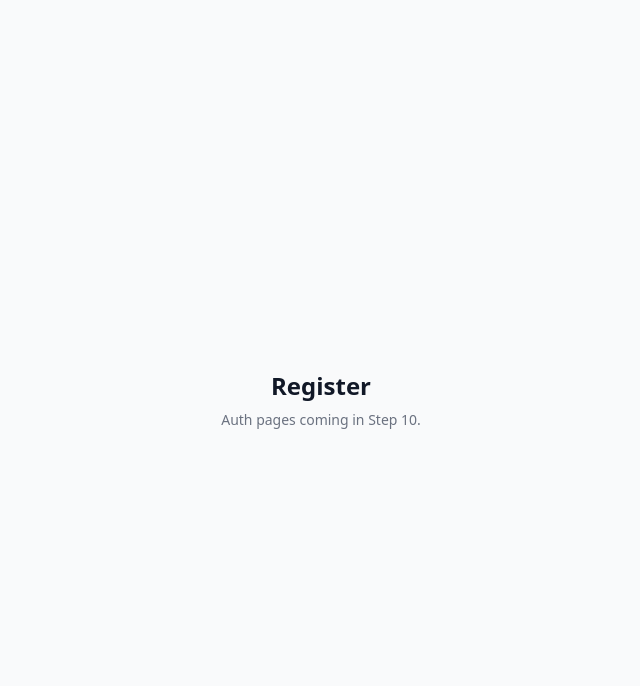
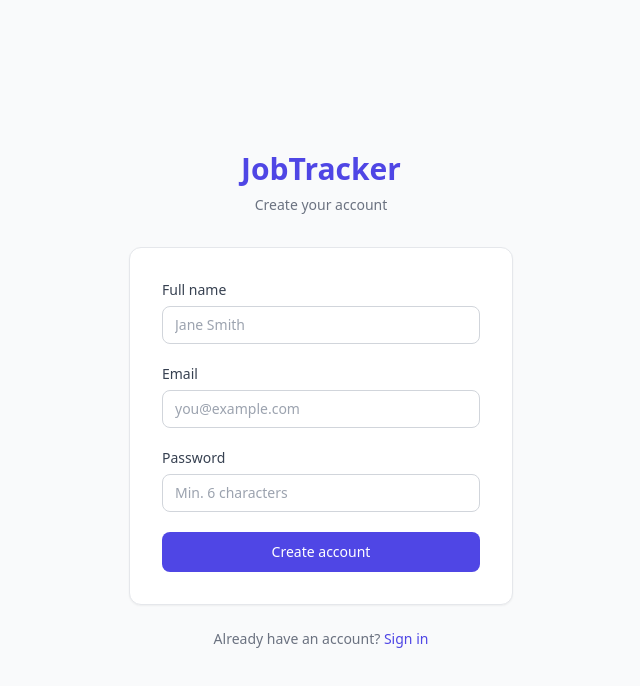
Before and after one commit to hamamciserhad/job-application-tracker, a Vue app in the folder frontend/: page /register in a window 1280 px wide. Shown: the top 686 px of the page, without its empty margins (319-959 px from the left). Built offline with nearby package versions, Linux system fonts and the light colour scheme.

Commit message:
feat: build auth pages and pinia store integration

```diff
--- a/frontend/src/layouts/AppLayout.vue
+++ b/frontend/src/layouts/AppLayout.vue
@@ -23,6 +23,9 @@
       </nav>
 
       <div class="py-4 px-3 border-t border-gray-200">
+        <div v-if="authStore.user" class="px-3 py-2 mb-1 text-sm text-gray-700 font-medium truncate">
+          {{ authStore.user.name }}
+        </div>
         <button
           @click="logout"
           class="w-full text-left px-3 py-2 rounded-md text-sm font-medium text-gray-500 hover:bg-red-50 hover:text-red-600 transition-colors"
@@ -46,11 +49,13 @@
 </template>
 
 <script setup lang="ts">
-import { computed } from 'vue'
+import { computed, onMounted } from 'vue'
 import { RouterLink, RouterView, useRoute, useRouter } from 'vue-router'
+import { useAuthStore } from '../stores/authStore'
 
 const route = useRoute()
 const router = useRouter()
+const authStore = useAuthStore()
 
 const navItems = [
   { label: 'Dashboard', to: '/' },
@@ -69,8 +74,13 @@ const pageTitle = computed(() => {
 })
 
 const logout = () => {
-  localStorage.removeItem('accessToken')
-  localStorage.removeItem('refreshToken')
+  authStore.logout()
   router.push('/login')
 }
+
+onMounted(() => {
+  if (!authStore.user) {
+    authStore.fetchUser()
+  }
+})
 </script>
--- a/frontend/src/main.ts
+++ b/frontend/src/main.ts
@@ -1,5 +1,7 @@
 import { createApp } from 'vue'
 import { createPinia } from 'pinia'
+import Toast, { POSITION } from 'vue-toastification'
+import 'vue-toastification/dist/index.css'
 import App from './App.vue'
 import router from './router'
 import './assets/main.css'
@@ -8,5 +10,11 @@ const app = createApp(App)
 
 app.use(createPinia())
 app.use(router)
+app.use(Toast, {
+  position: POSITION.BOTTOM_RIGHT,
+  timeout: 3000,
+  closeOnClick: true,
+  pauseOnHover: true
+})
 
 app.mount('#app')
--- /dev/null
+++ b/frontend/src/stores/authStore.ts
@@ -0,0 +1,64 @@
+import { defineStore } from 'pinia'
+import { ref, computed } from 'vue'
+import api from '../api/axios'
+
+export interface User {
+  id: number
+  email: string
+  name: string
+}
+
+export const useAuthStore = defineStore('auth', () => {
+  const accessToken = ref<string | null>(localStorage.getItem('accessToken'))
+  const refreshToken = ref<string | null>(localStorage.getItem('refreshToken'))
+  const user = ref<User | null>(null)
+
+  const isAuthenticated = computed(() => !!accessToken.value)
+
+  const setTokens = (access: string, refresh: string) => {
+    accessToken.value = access
+    refreshToken.value = refresh
+    localStorage.setItem('accessToken', access)
+    localStorage.setItem('refreshToken', refresh)
+  }
+
+  const login = async (email: string, password: string) => {
+    const { data } = await api.post('/api/auth/login', { email, password })
+    setTokens(data.data.accessToken, data.data.refreshToken)
+    user.value = data.data.user ?? null
+  }
+
+  const register = async (name: string, email: string, password: string) => {
+    const { data } = await api.post('/api/auth/register', { name, email, password })
+    setTokens(data.data.accessToken, data.data.refreshToken)
+    user.value = data.data.user ?? null
+  }
+
+  const logout = () => {
+    accessToken.value = null
+    refreshToken.value = null
+    user.value = null
+    localStorage.removeItem('accessToken')
+    localStorage.removeItem('refreshToken')
+  }
+
+  const fetchUser = async () => {
+    try {
+      const { data } = await api.get('/api/auth/me')
+      user.value = data.data
+    } catch {
+      // silently ignore – user display is non-critical
+    }
+  }
+
+  return {
+    accessToken,
+    refreshToken,
+    user,
+    isAuthenticated,
+    login,
+    register,
+    logout,
+    fetchUser
+  }
+})
--- a/frontend/src/views/LoginView.vue
+++ b/frontend/src/views/LoginView.vue
@@ -1,8 +1,87 @@
 <template>
-  <div class="min-h-screen bg-gray-50 flex items-center justify-center">
-    <div class="text-center">
-      <h1 class="text-2xl font-bold text-gray-900">Login</h1>
-      <p class="mt-2 text-gray-500 text-sm">Auth pages coming in Step 10.</p>
+  <div class="min-h-screen bg-gray-50 flex items-center justify-center py-12 px-4">
+    <div class="w-full max-w-sm">
+      <div class="text-center mb-8">
+        <h1 class="text-3xl font-bold text-indigo-600">JobTracker</h1>
+        <p class="mt-2 text-gray-500 text-sm">Sign in to your account</p>
+      </div>
+
+      <div class="bg-white rounded-xl shadow-sm border border-gray-200 p-8">
+        <form @submit.prevent="handleSubmit" class="space-y-5">
+          <div
+            v-if="error"
+            class="rounded-md bg-red-50 border border-red-200 p-3 text-sm text-red-700"
+          >
+            {{ error }}
+          </div>
+
+          <div>
+            <label class="block text-sm font-medium text-gray-700 mb-1.5">Email</label>
+            <input
+              v-model="form.email"
+              type="email"
+              required
+              autocomplete="email"
+              placeholder="you@example.com"
+              class="w-full px-3 py-2 rounded-lg border border-gray-300 text-sm focus:outline-none focus:ring-2 focus:ring-indigo-500 focus:border-transparent"
+            />
+          </div>
+
+          <div>
+            <label class="block text-sm font-medium text-gray-700 mb-1.5">Password</label>
+            <input
+              v-model="form.password"
+              type="password"
+              required
+              autocomplete="current-password"
+              placeholder="Your password"
+              class="w-full px-3 py-2 rounded-lg border border-gray-300 text-sm focus:outline-none focus:ring-2 focus:ring-indigo-500 focus:border-transparent"
+            />
+          </div>
+
+          <button
+            type="submit"
+            :disabled="loading"
+            class="w-full py-2.5 px-4 bg-indigo-600 hover:bg-indigo-700 disabled:opacity-60 text-white text-sm font-medium rounded-lg transition-colors"
+          >
+            {{ loading ? 'Signing in...' : 'Sign in' }}
+          </button>
+        </form>
+      </div>
+
+      <p class="mt-6 text-center text-sm text-gray-500">
+        Don't have an account?
+        <RouterLink to="/register" class="text-indigo-600 font-medium hover:underline">
+          Register
+        </RouterLink>
+      </p>
     </div>
   </div>
 </template>
+
+<script setup lang="ts">
+import { ref, reactive } from 'vue'
+import { RouterLink, useRouter } from 'vue-router'
+import { useAuthStore } from '../stores/authStore'
+
+const authStore = useAuthStore()
+const router = useRouter()
+
+const form = reactive({ email: '', password: '' })
+const loading = ref(false)
+const error = ref('')
+
+const handleSubmit = async () => {
+  error.value = ''
+  loading.value = true
+  try {
+    await authStore.login(form.email, form.password)
+    router.push({ name: 'dashboard' })
+  } catch (err: unknown) {
+    const e = err as { response?: { data?: { message?: string } } }
+    error.value = e?.response?.data?.message ?? 'Login failed. Please try again.'
+  } finally {
+    loading.value = false
+  }
+}
+</script>
--- a/frontend/src/views/RegisterView.vue
+++ b/frontend/src/views/RegisterView.vue
@@ -1,8 +1,100 @@
 <template>
-  <div class="min-h-screen bg-gray-50 flex items-center justify-center">
-    <div class="text-center">
-      <h1 class="text-2xl font-bold text-gray-900">Register</h1>
-      <p class="mt-2 text-gray-500 text-sm">Auth pages coming in Step 10.</p>
+  <div class="min-h-screen bg-gray-50 flex items-center justify-center py-12 px-4">
+    <div class="w-full max-w-sm">
+      <div class="text-center mb-8">
+        <h1 class="text-3xl font-bold text-indigo-600">JobTracker</h1>
+        <p class="mt-2 text-gray-500 text-sm">Create your account</p>
+      </div>
+
+      <div class="bg-white rounded-xl shadow-sm border border-gray-200 p-8">
+        <form @submit.prevent="handleSubmit" class="space-y-5">
+          <div
+            v-if="error"
+            class="rounded-md bg-red-50 border border-red-200 p-3 text-sm text-red-700"
+          >
+            {{ error }}
+          </div>
+
+          <div>
+            <label class="block text-sm font-medium text-gray-700 mb-1.5">Full name</label>
+            <input
+              v-model="form.name"
+              type="text"
+              required
+              autocomplete="name"
+              placeholder="Jane Smith"
+              class="w-full px-3 py-2 rounded-lg border border-gray-300 text-sm focus:outline-none focus:ring-2 focus:ring-indigo-500 focus:border-transparent"
+            />
+          </div>
+
+          <div>
+            <label class="block text-sm font-medium text-gray-700 mb-1.5">Email</label>
+            <input
+              v-model="form.email"
+              type="email"
+              required
+              autocomplete="email"
+              placeholder="you@example.com"
+              class="w-full px-3 py-2 rounded-lg border border-gray-300 text-sm focus:outline-none focus:ring-2 focus:ring-indigo-500 focus:border-transparent"
+            />
+          </div>
+
+          <div>
+            <label class="block text-sm font-medium text-gray-700 mb-1.5">Password</label>
+            <input
+              v-model="form.password"
+              type="password"
+              required
+              minlength="6"
+              autocomplete="new-password"
+              placeholder="Min. 6 characters"
+              class="w-full px-3 py-2 rounded-lg border border-gray-300 text-sm focus:outline-none focus:ring-2 focus:ring-indigo-500 focus:border-transparent"
+            />
+          </div>
+
+          <button
+            type="submit"
+            :disabled="loading"
+            class="w-full py-2.5 px-4 bg-indigo-600 hover:bg-indigo-700 disabled:opacity-60 text-white text-sm font-medium rounded-lg transition-colors"
+          >
+            {{ loading ? 'Creating account...' : 'Create account' }}
+          </button>
+        </form>
+      </div>
+
+      <p class="mt-6 text-center text-sm text-gray-500">
+        Already have an account?
+        <RouterLink to="/login" class="text-indigo-600 font-medium hover:underline">
+          Sign in
+        </RouterLink>
+      </p>
     </div>
   </div>
 </template>
+
+<script setup lang="ts">
+import { ref, reactive } from 'vue'
+import { RouterLink, useRouter } from 'vue-router'
+import { useAuthStore } from '../stores/authStore'
+
+const authStore = useAuthStore()
+const router = useRouter()
+
+const form = reactive({ name: '', email: '', password: '' })
+const loading = ref(false)
+const error = ref('')
+
+const handleSubmit = async () => {
+  error.value = ''
+  loading.value = true
+  try {
+    await authStore.register(form.name, form.email, form.password)
+    router.push({ name: 'dashboard' })
+  } catch (err: unknown) {
+    const e = err as { response?: { data?: { message?: string } } }
+    error.value = e?.response?.data?.message ?? 'Registration failed. Please try again.'
+  } finally {
+    loading.value = false
+  }
+}
+</script>
```
